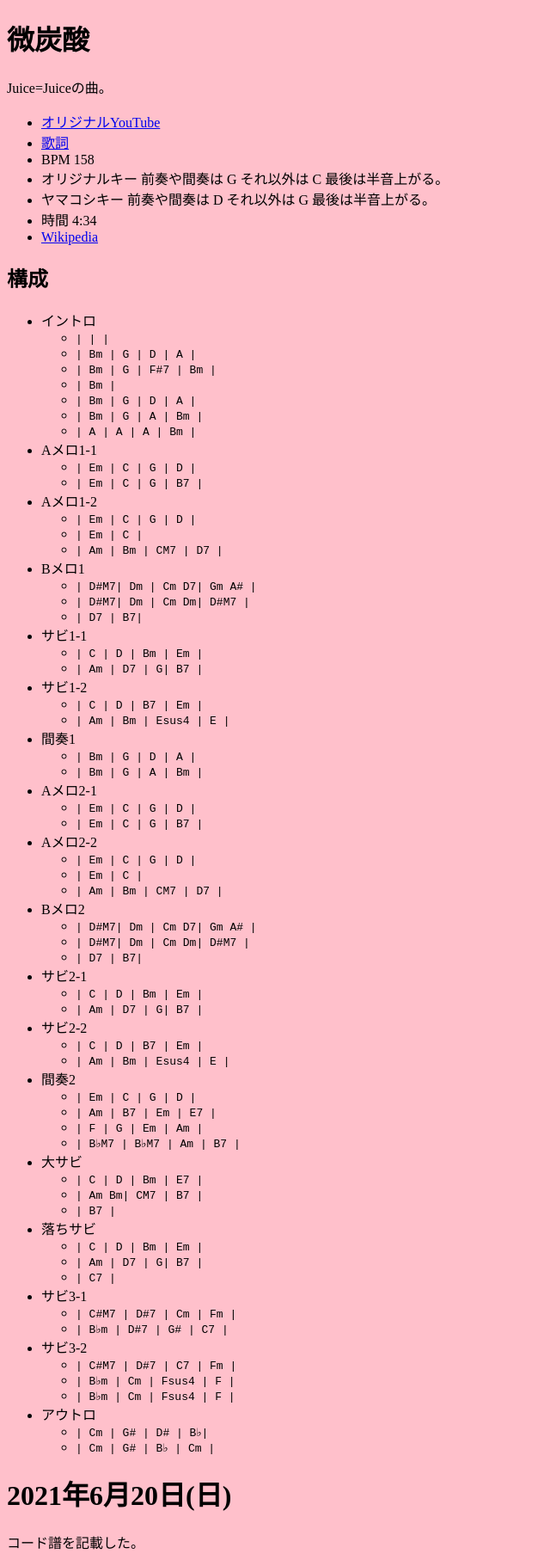
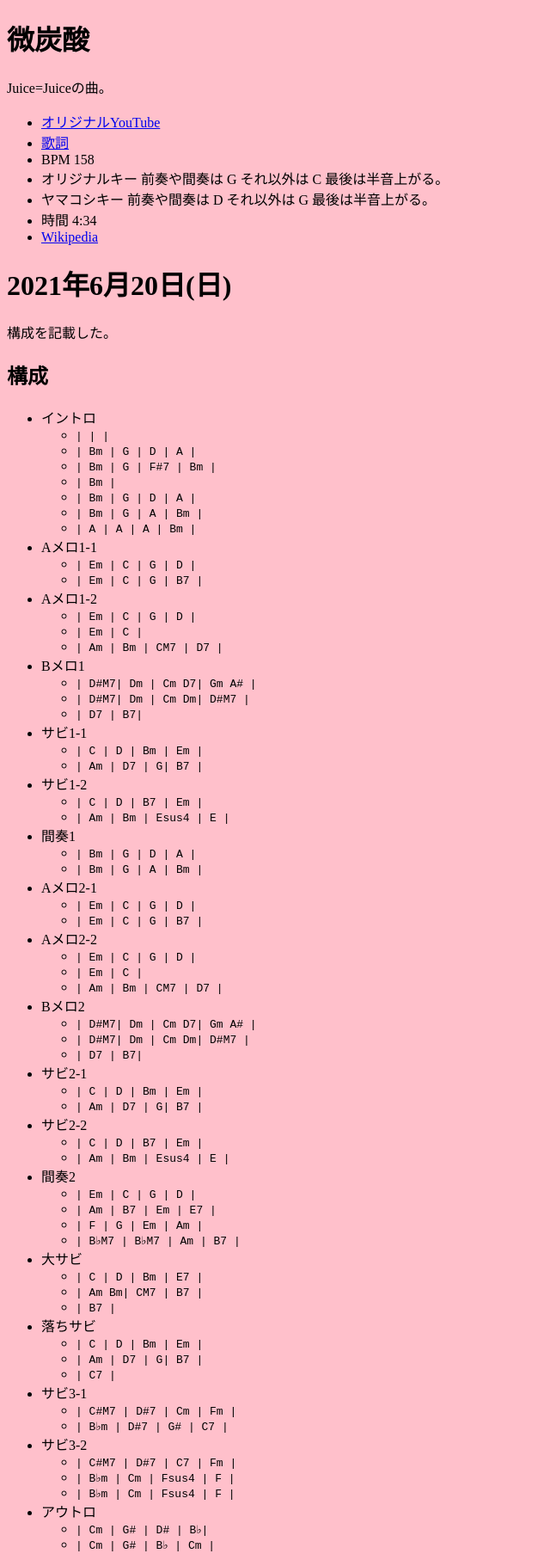
Before and after one commit to takaoyamakoshi/momochi, a Jekyll site: the page built from bitansan.md, in a window 1280 px wide. Shown: the whole page at 86% size, without its empty margins (0-640 px from the left). Built offline with Jekyll 4.4.1, drawn with Linux system fonts in a browser that asks for light colours; our own code applies the rules of GitHub Pages for plain Markdown files; part of the change alters nothing that is shown.

Commit message:
Update bitansan.md

```diff
--- a/bitansan.md
+++ b/bitansan.md
@@ -9,6 +9,10 @@ Juice=Juiceの曲。
 - ヤマコシキー 前奏や間奏は D それ以外は G 最後は半音上がる。
 - 時間 4:34
 - [Wikipedia](https://ja.wikipedia.org/wiki/%E5%BE%AE%E7%82%AD%E9%85%B8/%E3%83%9D%E3%83%84%E3%83%AA%E3%81%A8/Good_bye_%26_Good_luck!)
+
+# 2021年6月20日(日)
+
+構成を記載した。
 
 ## 構成
 
@@ -80,7 +84,3 @@ Juice=Juiceの曲。
 - アウトロ
   - `| Cm | G# | D# | B♭|`
   - `| Cm | G# | B♭ | Cm |`
-
-# 2021年6月20日(日)
-
-コード譜を記載した。
```
